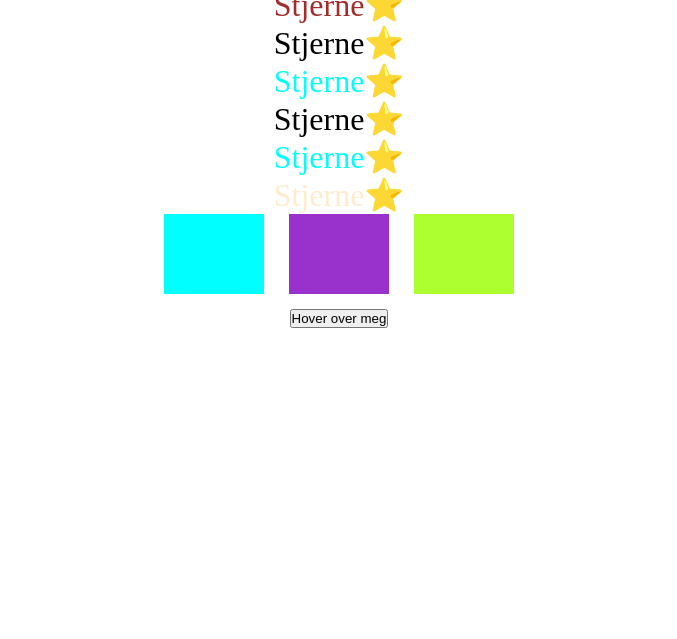
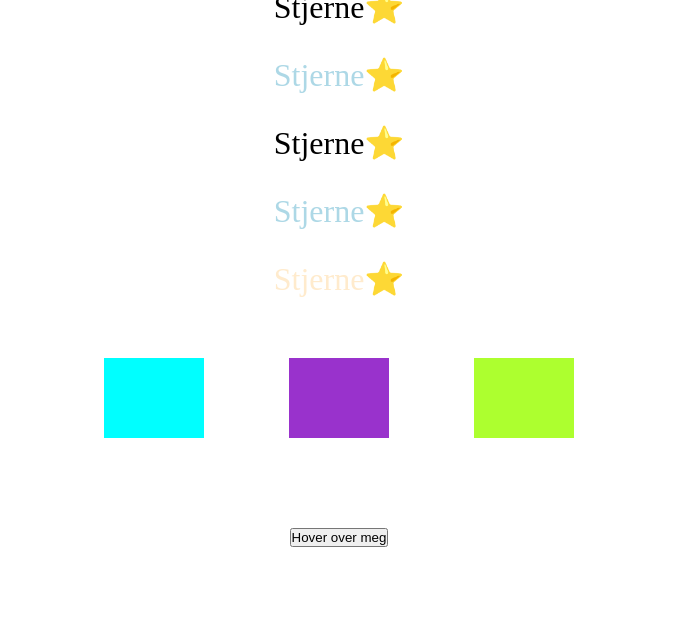
Before and after one commit to kent26pg-lab/CSS-Advanced-uke2-task, a plain HTML site: page index.html in a window 1280 px wide. Shown: the part 281-920 px from the top of the page, without its empty margins (301-978 px from the left). Before the commit the page ends 800 px from the top, so only its background shows below. Drawn offline with Linux system fonts and the light colour scheme.

Commit message:
Fixed the li, so first and last child have the priority

```diff
--- a/style.css
+++ b/style.css
@@ -1,5 +1,5 @@
 * {
-  margin: 0;
+  margin: 30px;
   padding: 0;
   box-sizing: border-box;
 }
@@ -21,20 +21,31 @@ h1:before {
   margin: 0 auto;
 }
 
-li:after{
-    content: "⭐";
+ul {
+    list-style: none;
 }
 
 li:nth-child(odd) {
-    color: aqua;
+  color: lightblue;
 }
 
+
 li:first-child {
-    color: brown;
+  color: rgb(227, 25, 25)
+  !important;
 }
 
 li:last-child {
-    color: blanchedalmond;
+  color: blanchedalmond
+  !important;
+}
+
+li:nth-child(odd):not(:nth-child(3)) {
+  color: lightblue;
+}
+
+li::after {
+    content: "⭐";
 }
 
 section {
```
